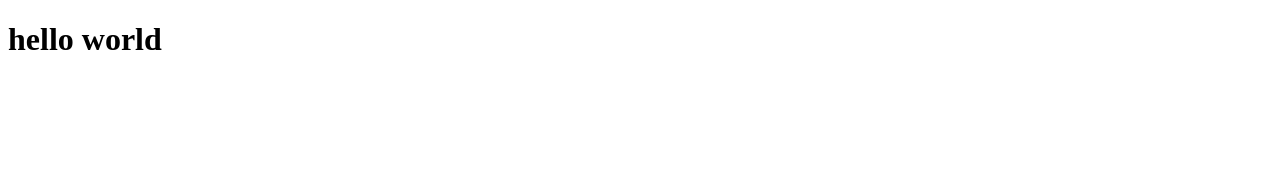
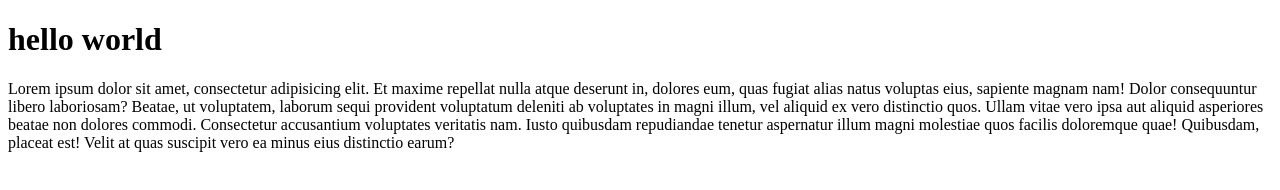
Before and after one commit to thomasAramdhani/belajat-git-remote, a plain HTML site: page index.html in a window 1280 px wide. Drawn offline with Linux system fonts and the light colour scheme.

Commit message:
menambahkan paragraph

```diff
--- a/index.html
+++ b/index.html
@@ -8,5 +8,9 @@
 </head>
 <body>
     <h1>hello world</h1>
+
+    <p>Lorem ipsum dolor sit amet, consectetur adipisicing elit. Et maxime repellat nulla atque deserunt in, dolores eum, quas fugiat alias natus voluptas eius, sapiente magnam nam! Dolor consequuntur libero laboriosam?
+    Beatae, ut voluptatem, laborum sequi provident voluptatum deleniti ab voluptates in magni illum, vel aliquid ex vero distinctio quos. Ullam vitae vero ipsa aut aliquid asperiores beatae non dolores commodi.
+    Consectetur accusantium voluptates veritatis nam. Iusto quibusdam repudiandae tenetur aspernatur illum magni molestiae quos facilis doloremque quae! Quibusdam, placeat est! Velit at quas suscipit vero ea minus eius distinctio earum?</p>
 </body>
 </html>
```
